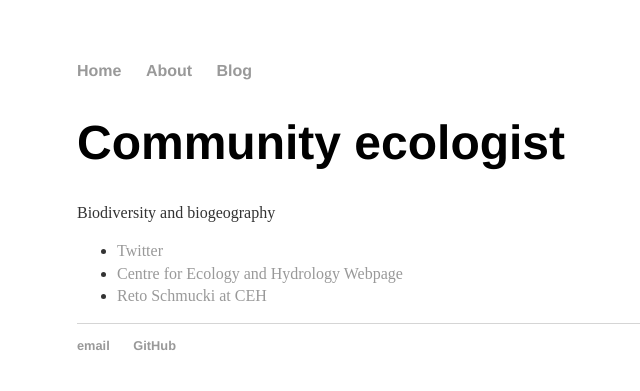
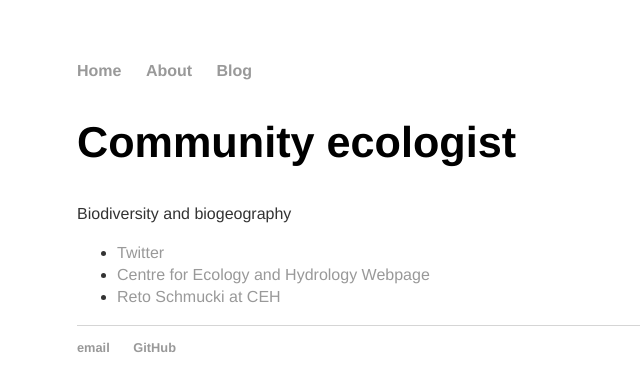
Before and after one commit to RetoSchmucki/RetoSchmucki.github.io, a Jekyll site: the page built from about/index.html, in a window 1280 px wide. Shown: the top 391 px of the page, without its empty margins (115-755 px from the left). Built offline with Jekyll 4.4.1, drawn with Linux system fonts in a browser that asks for light colours.

Commit message:
fix font size

```diff
--- a/about/index.html
+++ b/about/index.html
@@ -5,7 +5,7 @@ description: Reto Schmucki - community ecologist
 ---
 
   <div class="about">
-  <h1>Community ecologist</h1>
+  <h2>Community ecologist</h2>
   <p>Biodiversity and biogeography</p>
 
   <ul class="contacts">
--- a/blog/index.html
+++ b/blog/index.html
@@ -2,7 +2,7 @@
 layout: default
 title: Reto's Blog
 ---
-	<h3>{{ page.title }}</h1>
+	<h3>{{ page.title }}</h3>
 	<ul class="posts">
 
 	  {% for post in site.posts %}
--- a/css/main.css
+++ b/css/main.css
@@ -3,7 +3,7 @@ body { margin: 60px auto; width: 70%; }
 a { text-decoration: none; color: #999; }
 a:hover { text-decoration: underline; }
 
-p, ul { font-size: 1em; line-height: 1.4em; color: #333; }
+p, ul { font-size: 1em; line-height: 1.4em; color: #333; font-family: 'Helvetica', 'Arial', 'Sans-Serif'; }
 
 h1, h2, h3, h4 { font-family: 'Helvetica', 'Arial', 'Sans-Serif'; }
 h1 { font-size: 3em;  }
```
